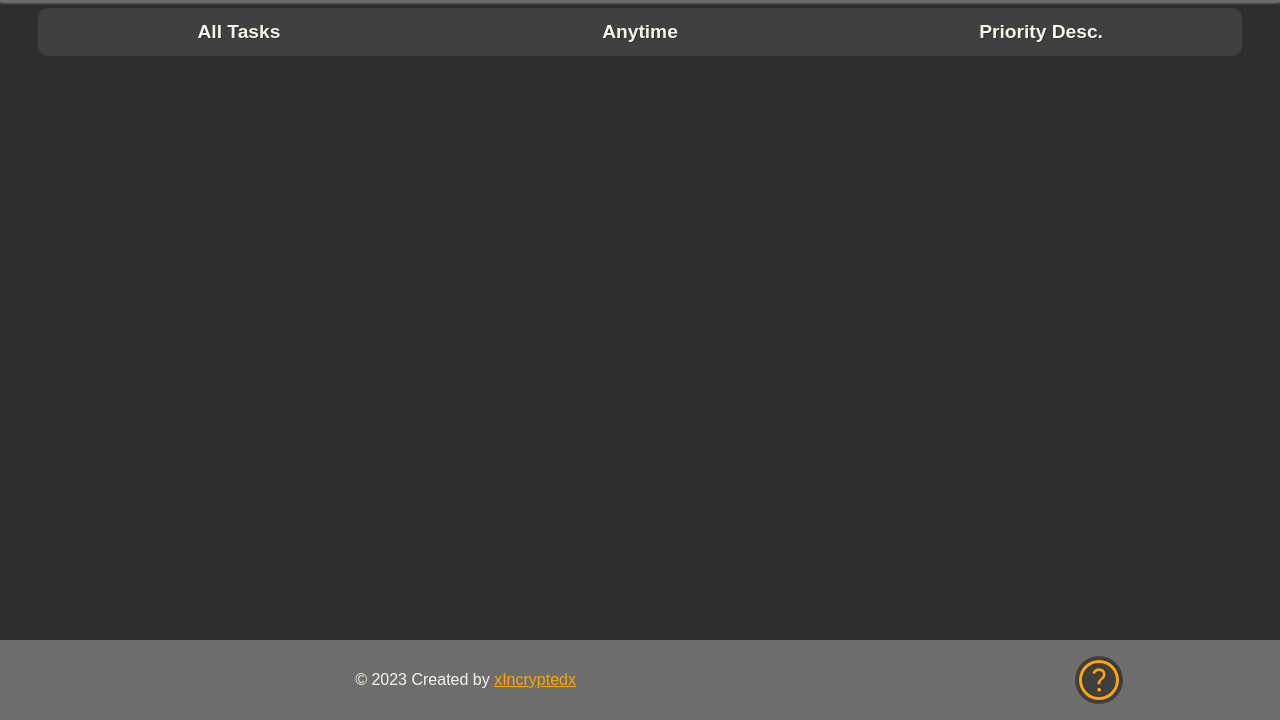
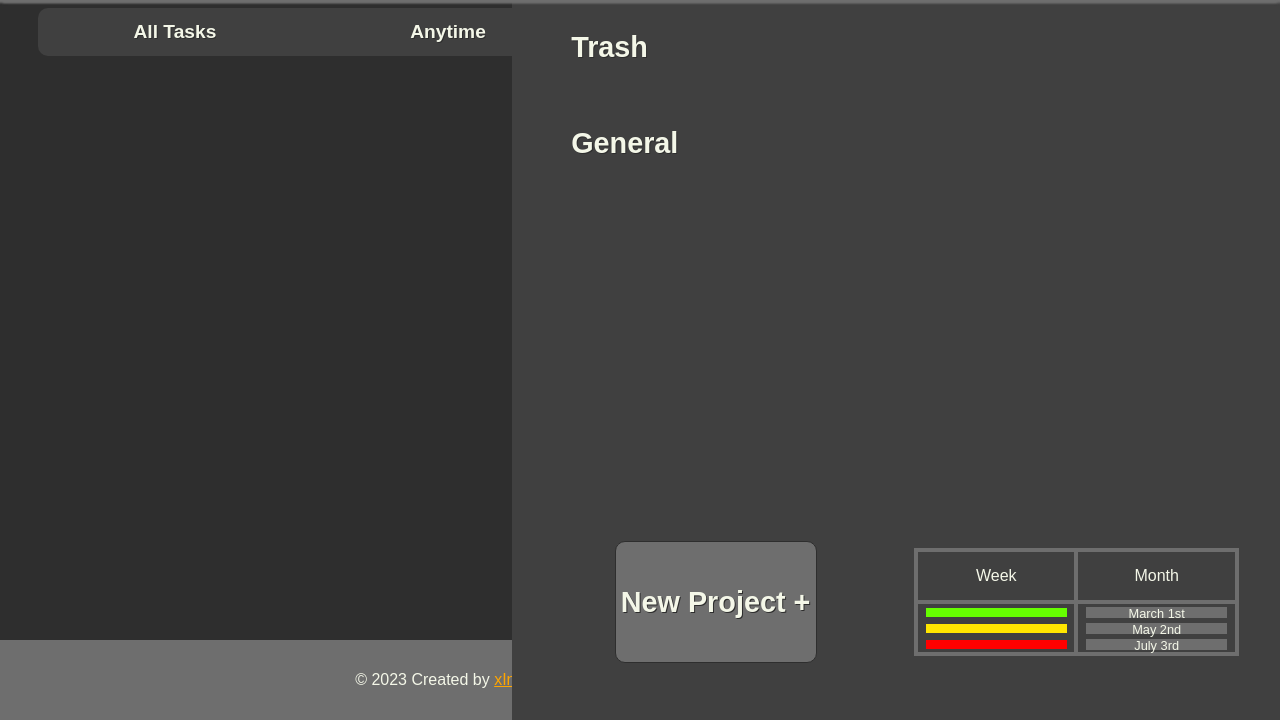
Before and after one commit to xincryptedx/todo-list, a website built with webpack: page dist/index.html in a window 1280 px wide. Shown: the part 80-800 px from the top of the page. Built offline with nearby package versions, Linux system fonts and the light colour scheme.

Commit message:
On larger screens hide menu btn and show menu

```diff
--- a/src/domManager.js
+++ b/src/domManager.js
@@ -252,7 +252,7 @@ const domManager = (() => {
     // Menu btn
     const menuBtn = newElement({
       tag: "div",
-      classList: ["div-btn", "header-btn", "menu-btn"],
+      classList: ["div-btn", "header-btn", "menu-btn", "show-1024"],
       parent: element,
     });
     menuBtn.addEventListener("click", () =>
@@ -371,7 +371,7 @@ const domManager = (() => {
   const menuGrid = (parent) => {
     const element = newElement({
       tag: "div",
-      classList: ["grid-container", "menu", "hide"],
+      classList: ["grid-container", "menu", "hide", "hide-grid-1024"],
       parent,
     });
     // Projects selection
--- a/src/style.css
+++ b/src/style.css
@@ -1074,3 +1074,17 @@ body {
     --font-size-XL: 2.75rem;
   }
 }
+
+@media screen and (min-width: 1024px) {
+  .show-1024 {
+    display: none;
+  }
+
+  .hide-grid-1024 {
+    display: grid;
+  }
+
+  .content {
+    grid-column: 1/8;
+  }
+}
```
